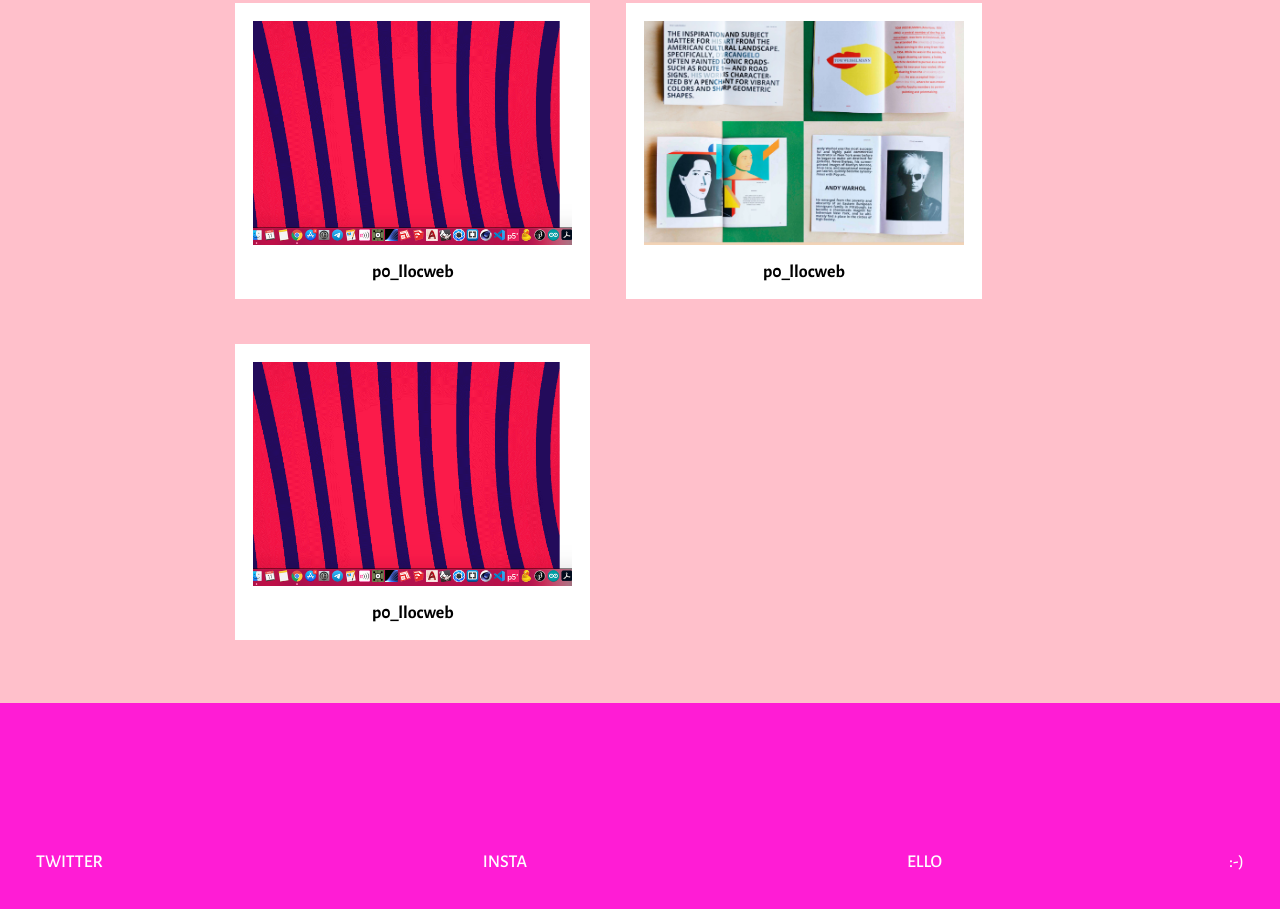
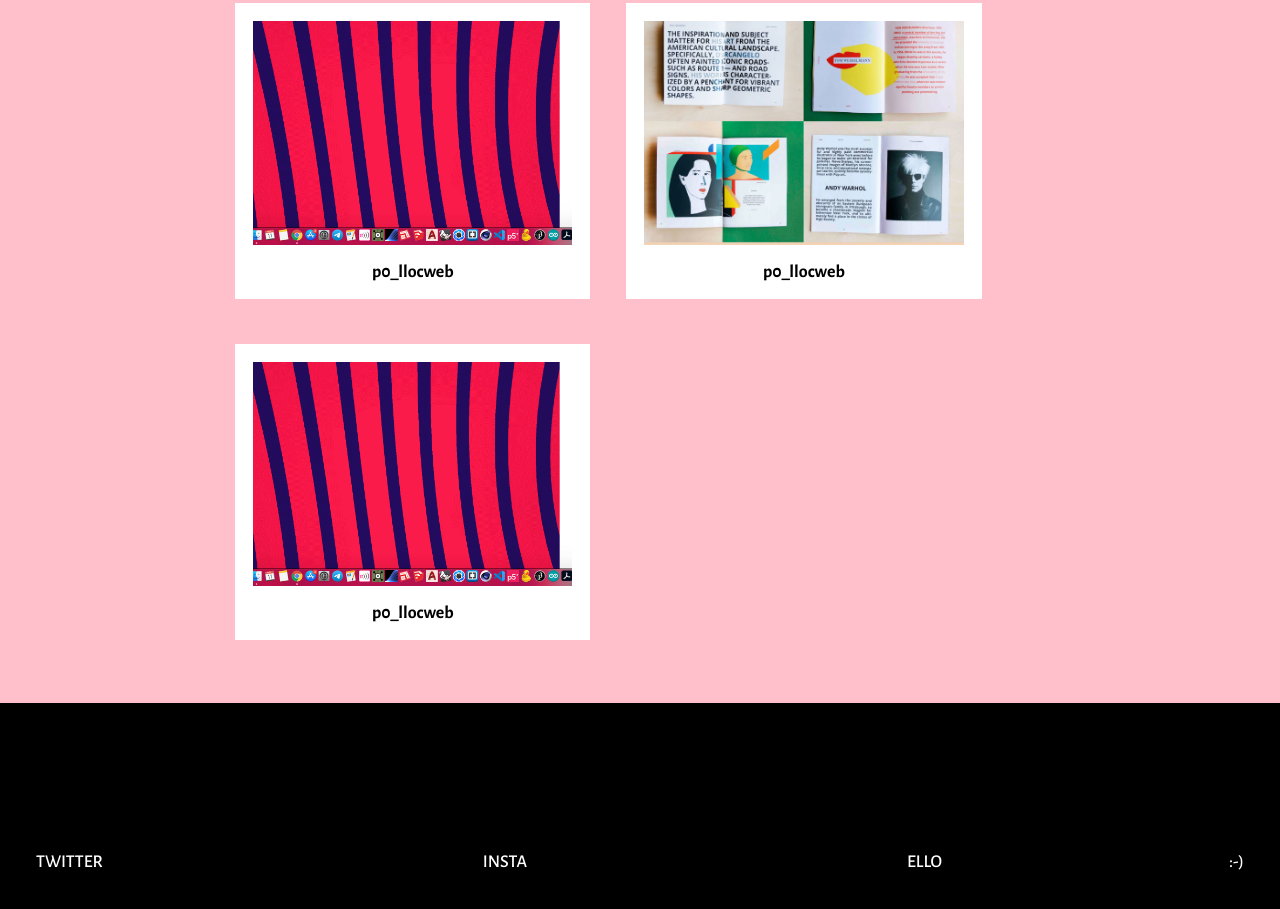
Before and after one commit to arquesm/p1_llocweb_v2, a plain HTML site: page index.html in a window 1280 px wide. Shown: the part 1021-1930 px from the top of the page. Drawn offline with nearby package versions, Linux system fonts and the light colour scheme.

Commit message:
Update index.html

```diff
--- a/index.html
+++ b/index.html
@@ -112,7 +112,8 @@
             justify-content: space-around;
             align-items: center;
             height: 300px;
-            background: #FF1CD5;
+            /*background: #FF1CD5;*/
+            background: black;
             padding: 2em 2em 1em 2em;
         }
 
```
